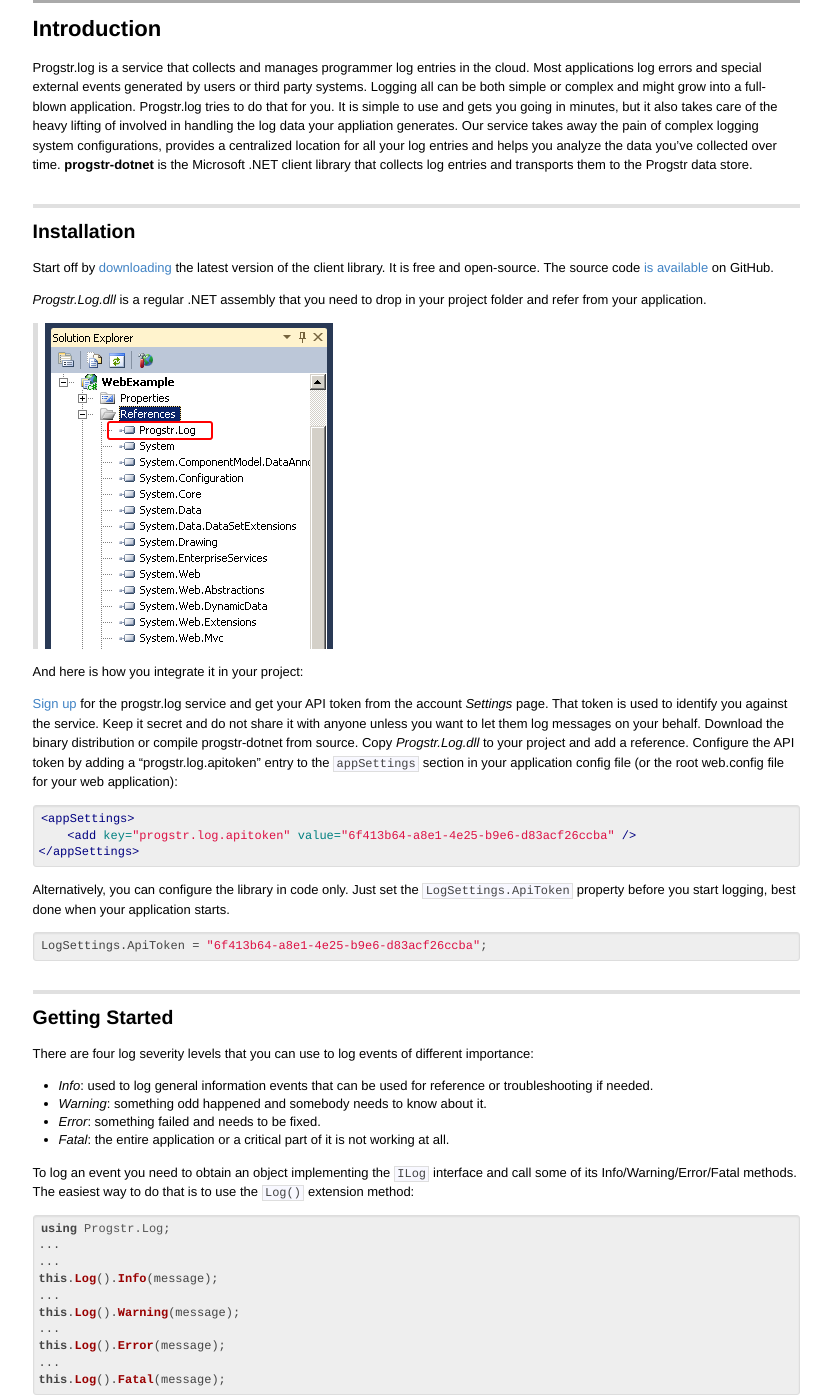
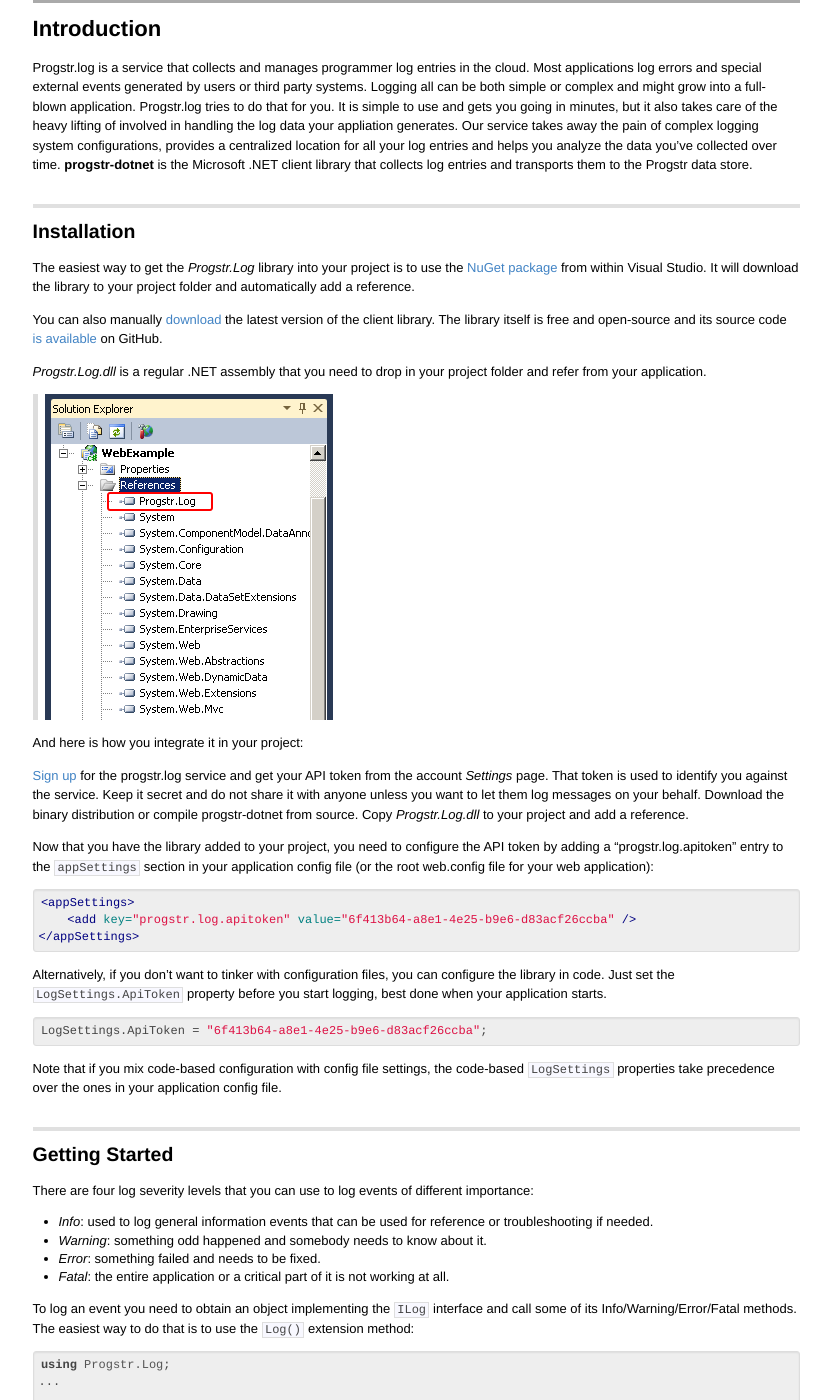
Before and after one commit to progstr/progstr.github.com, a Jekyll site: the page built from index.md, in a window 1280 px wide and 1400 px high, scrolled down 283 px. Shown: the whole window, without its empty margins (224-1055 px from the left). Built offline with Jekyll 4.4.1, drawn with Linux system fonts in a browser that asks for light colours.

Commit message:
Described how to use the NuGet package to get started.

```diff
--- a/index.md
+++ b/index.md
@@ -16,7 +16,9 @@ Progstr.log is a service that collects and manages programmer log entries in the
 
 Installation
 -------------------------
-Start off by [downloading](https://github.com/progstr/progstr-dotnet/downloads) the latest version of the client library. It is free and open-source. The source code [is available](https://github.com/progstr/progstr-dotnet) on GitHub.
+The easiest way to get the *Progstr.Log* library into your project is to use the [NuGet package](http://nuget.org/List/Packages/Progstr.Log) from within Visual Studio. It will download the library to your project folder and automatically add a reference.
+
+You can also manually [download](https://github.com/progstr/progstr-dotnet/downloads) the latest version of the client library. The library itself is free and open-source and its source code [is available](https://github.com/progstr/progstr-dotnet) on GitHub.
 
 *Progstr.Log.dll* is a regular .NET assembly that you need to drop in your project folder and refer from your application.
 
@@ -26,7 +28,8 @@ And here is how you integrate it in your project:
 
 [Sign up](https://app.progstr.com/signup) for the progstr.log service and get your API token from the account *Settings* page. That token is used to identify you against the service. Keep it secret and do not share it with anyone unless you want to let them log messages on your behalf.
 Download the binary distribution or compile progstr-dotnet from source. Copy *Progstr.Log.dll* to your project and add a reference.
-Configure the API token by adding a "progstr.log.apitoken" entry to the `appSettings` section in your application config file (or the root web.config file for your web application):
+
+Now that you have the library added to your project, you need to configure the API token by adding a "progstr.log.apitoken" entry to the `appSettings` section in your application config file (or the root web.config file for your web application):
 
 {% highlight xml %}
 <appSettings>
@@ -34,11 +37,13 @@ Configure the API token by adding a "progstr.log.apitoken" entry to the `appSett
 </appSettings>
 {% endhighlight %}
 
-Alternatively, you can configure the library in code only. Just set the `LogSettings.ApiToken` property before you start logging, best done when your application starts.
+Alternatively, if you don't want to tinker with configuration files, you can configure the library in code. Just set the `LogSettings.ApiToken` property before you start logging, best done when your application starts.
 
 {% highlight csharp %}
 LogSettings.ApiToken = "6f413b64-a8e1-4e25-b9e6-d83acf26ccba";
 {% endhighlight %}
+
+Note that if you mix code-based configuration with config file settings, the code-based `LogSettings` properties take precedence over the ones in your application config file.
 
 Getting Started
 -------------------------
```
